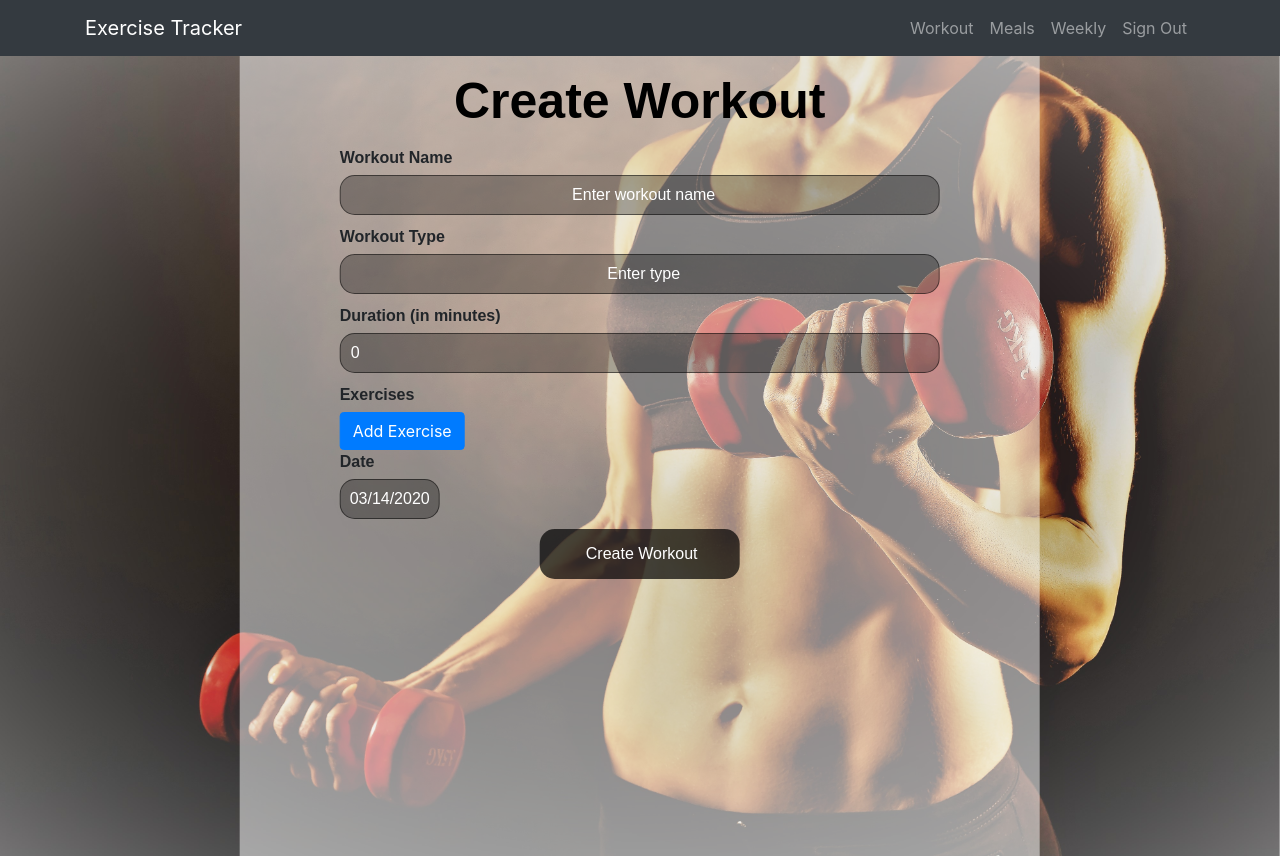
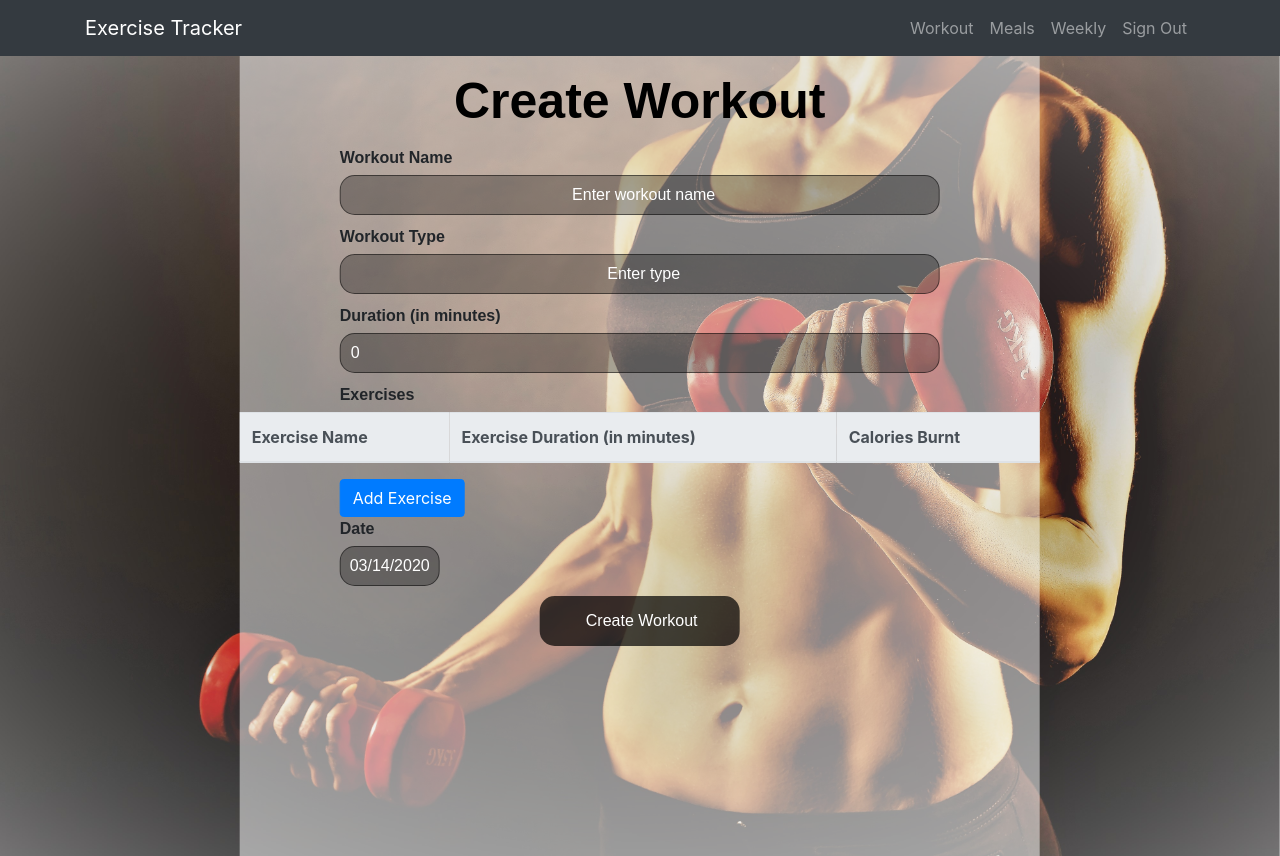
Before and after one commit to Jaitrip/exercise-tracker, a React (Create React App) app: page /workout/createWorkout/1 in a window 1280 px wide. Built offline with nearby package versions, Linux system fonts and the light colour scheme.

Commit message:
added table in create workout for exercises

```diff
--- a/src/components/create-workout.component.js
+++ b/src/components/create-workout.component.js
@@ -167,6 +167,24 @@ export default class AddWorkout extends Component {
                                 placeholder="Enter duration"
                             />
                             <label>Exercises</label>
+                            <table className="table">
+                                <thead className="thead-light">
+                                    <tr>
+                                        <th>Exercise Name</th>
+                                        <th>Exercise Duration (in minutes)</th>
+                                        <th>Calories Burnt</th>
+                                    </tr>
+                                </thead>
+                                <tbody>
+                                    {this.state.exercises.map((row, index) => (
+                                        <tr>
+                                            <td>{row.exerciseName}</td>
+                                            <td>{row.exerciseDuration}</td>
+                                            <td>{row.caloriesBurnt}</td>
+                                        </tr>
+                                    ))}
+                                </tbody>
+                            </table>
                             {/* ======================================================= */}
                             <div className="button-exercise">
                                 <Button variant="primary" onClick={this.handleShow}>
```
